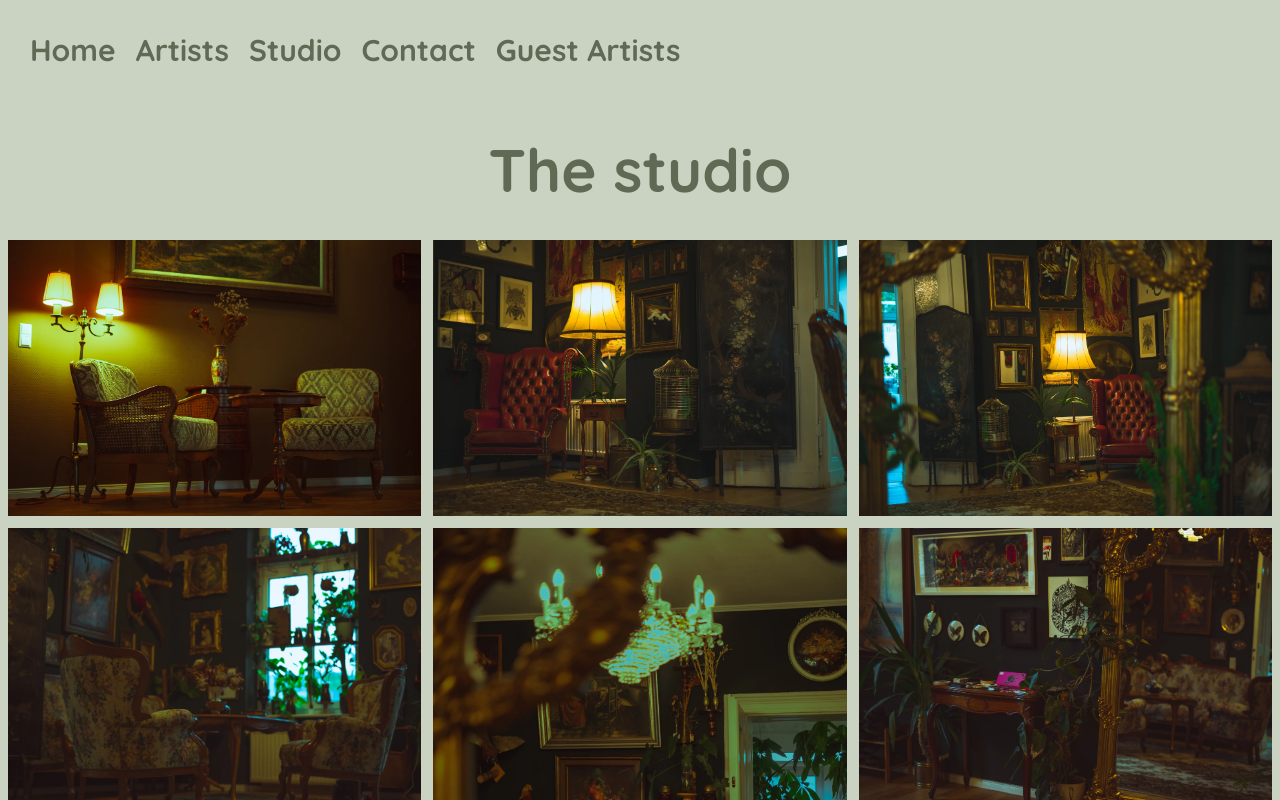
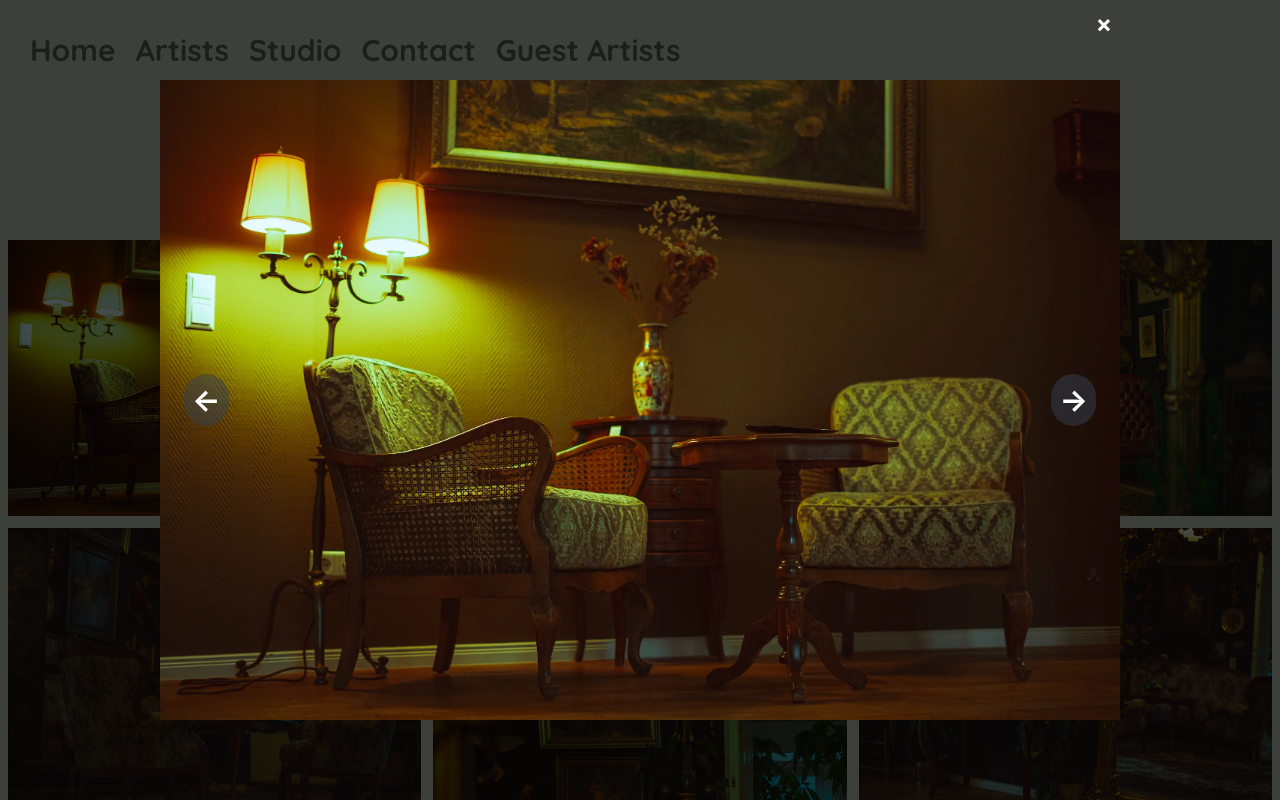
Before and after one commit to Cmbs86/Thorns-and-Spines-page, a React (Vite) app in the folder thorns-n-spines-project/: page /studio in a window 1280 px wide. Both pictures are taken after a click on the picture 214 px from the left and 377 px from the top of the page. Shown: the top 800 px of the page. Built offline with nearby package versions, Linux system fonts and the light colour scheme.

Commit message:
add lightbox, prev/next && modal

```diff
--- a/thorns-n-spines-project/src/components/Hero.jsx
+++ b/thorns-n-spines-project/src/components/Hero.jsx
@@ -41,7 +41,7 @@ const Hero = () => {
         </h1>
       </motion.div>
     </div>
-    /* Work on the positioning here: Change absolute, fixed and relative. This might fix the problem with the footer, and the "hidden" on media queries. */
+
   );
 };
 
--- a/thorns-n-spines-project/src/pages/Studio.jsx
+++ b/thorns-n-spines-project/src/pages/Studio.jsx
@@ -1,3 +1,4 @@
+import { useState } from "react";
 import { useTranslation } from "react-i18next";
 
 import thorns1 from "../assets/images/thorns_1.webp";
@@ -11,22 +12,85 @@ import thorns8 from "../assets/images/thorns_8.webp";
 import thorns9 from "../assets/images/thorns_9.webp";
 import thorns10 from "../assets/images/thorns_10.webp";
 
-
 const images = [
-  { src: thorns1, alt: "Studio Image 1", colSpan: "col-span-1", rowSpan: "row-span-1" },
-  { src: thorns5, alt: "Studio Image 5", colSpan: "col-span-1", rowSpan: "row-span-1" },
-  { src: thorns4, alt: "Studio Image 4", colSpan: "col-span-1", rowSpan: "row-span-1" }, // This spans 2 rows
-  { src: thorns8, alt: "Studio Image 8", colSpan: "col-span-1", rowSpan: "row-span-1" },
-  { src: thorns10, alt: "Studio Image 10", colSpan: "col-span-1", rowSpan: "sm:row-span-2" }, // Tall image spanning 2 rows and 2 columns
-  { src: thorns7, alt: "Studio Image 7", colSpan: "col-span-1", rowSpan: "row-span-1" },
-  { src: thorns6, alt: "Studio Image 6", colSpan: "col-span-1", rowSpan: "row-span-1" },
-  { src: thorns2, alt: "Studio Image 2", colSpan: "col-span-1", rowSpan: "row-span-1" },
-  { src: thorns3, alt: "Studio Image 3", colSpan: "sm:col-span-2", rowSpan: "row-span-1" },
-  { src: thorns9, alt: "Studio Image 9", colSpan: "col-span-1", rowSpan: "row-span-1" },
+  {
+    src: thorns1,
+    alt: "Studio Image 1",
+    colSpan: "col-span-1",
+    rowSpan: "row-span-1",
+  },
+  {
+    src: thorns5,
+    alt: "Studio Image 5",
+    colSpan: "col-span-1",
+    rowSpan: "row-span-1",
+  },
+  {
+    src: thorns4,
+    alt: "Studio Image 4",
+    colSpan: "col-span-1",
+    rowSpan: "row-span-1",
+  }, // This spans 2 rows
+  {
+    src: thorns8,
+    alt: "Studio Image 8",
+    colSpan: "col-span-1",
+    rowSpan: "row-span-1",
+  },
+  {
+    src: thorns10,
+    alt: "Studio Image 10",
+    colSpan: "col-span-1",
+    rowSpan: "sm:row-span-2",
+  }, // Tall image spanning 2 rows and 2 columns
+  {
+    src: thorns7,
+    alt: "Studio Image 7",
+    colSpan: "col-span-1",
+    rowSpan: "row-span-1",
+  },
+  {
+    src: thorns6,
+    alt: "Studio Image 6",
+    colSpan: "col-span-1",
+    rowSpan: "row-span-1",
+  },
+  {
+    src: thorns2,
+    alt: "Studio Image 2",
+    colSpan: "col-span-1",
+    rowSpan: "row-span-1",
+  },
+  {
+    src: thorns3,
+    alt: "Studio Image 3",
+    colSpan: "sm:col-span-2",
+    rowSpan: "row-span-1",
+  },
+  {
+    src: thorns9,
+    alt: "Studio Image 9",
+    colSpan: "col-span-1",
+    rowSpan: "row-span-1",
+  },
 ];
 
 
 const Studio = () => {
+
+  const [isOpen, setIsOpen] = useState(false);
+  const [currentImageIndex, setCurrentImageIndex] = useState(0);
+
+  const openLightbox = (index) => {
+    setCurrentImageIndex(index);
+    setIsOpen(true);
+  }
+
+  const closeLightbox = () => {
+    setIsOpen(false);
+  }
+
+
   const { t } = useTranslation();
 
   return (
@@ -37,11 +101,12 @@ const Studio = () => {
         </h1>
       </div>
 
-      <div className="grid grid-cols-1 sm:grid-cols-2 md:grid-cols-3  gap-3 px-2 flex-grow place-content-center ">
+      <div className="grid grid-cols-1 sm:grid-cols-2 md:grid-cols-3 gap-3 px-2 flex-grow place-content-center ">
         {images.map((image, index) => (
           <div
             key={index}
             className={`overflow-hidden ${image.colSpan} ${image.rowSpan}`}
+            onClick={() => openLightbox(index)}
           >
             <img
               src={image.src}
@@ -51,7 +116,45 @@ const Studio = () => {
           </div>
         ))}
       </div>
+      {/* Lightbox Modal */}
+      {isOpen && (
+        <div className="fixed inset-0 flex items-center justify-center bg-black bg-opacity-70 z-50 ">
+          <div className="relative w-[95%] xl:w-[75%] 2xl:w-[70%] xl:py-20  max-h-screen">
+            <button
+            onClick={closeLightbox}
+            className="absolute top-2 right-2 text-white text-2xl font-bold"
+            >
+              &times;
+              </button>
+              <img
+              src={images[currentImageIndex].src}
+              alt={images[currentImageIndex].alt}
+              className="w-full h-auto max-h-screen object-contain"
 
+              />
+              <div className="flex justify-between mt-4">
+                <button
+                onClick={() =>
+                  setCurrentImageIndex((currentImageIndex - 1 + images.length) % images.length)
+                }
+                className= "absolute left-2 md:left-6 top-1/2 transform -translate-y-1/2 text-white text-3xl font-bold bg-gray-700 bg-opacity-50 p-2 rounded-full hover:bg-opacity-75"
+                >
+                &#8592;
+                </button>
+                <button
+
+                onClick={() =>
+                  setCurrentImageIndex((currentImageIndex + 1) % images.length)
+                }
+                className="absolute right-2 md:right-6 top-1/2 transform -translate-y-1/2 text-white text-3xl font-bold bg-gray-700 bg-opacity-50 p-2 rounded-full hover:bg-opacity-75"
+
+                >
+                 &#8594;
+                </button>
+              </div>
+          </div>
+        </div>
+      )}
     </main>
   );
 };
```
